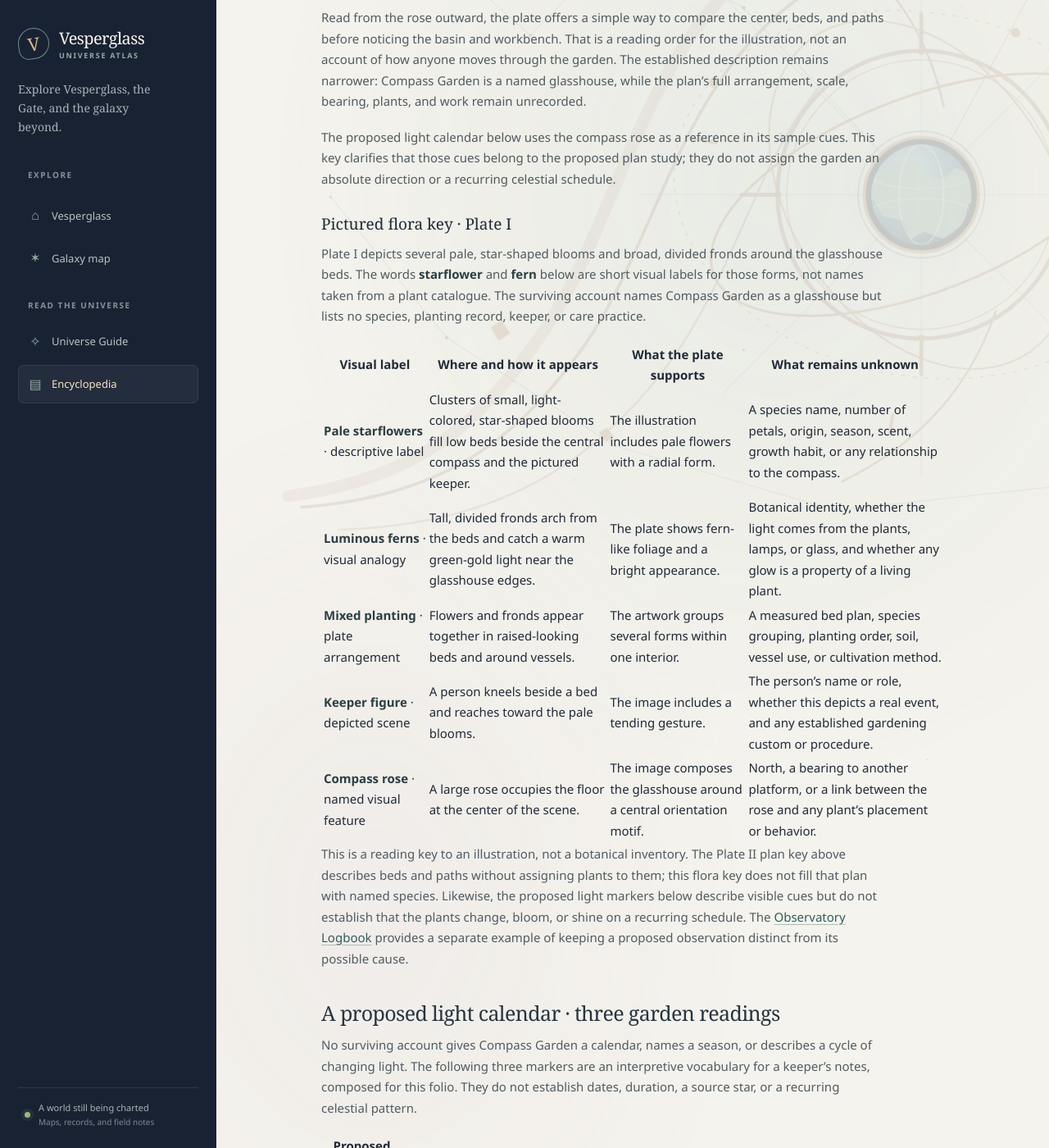
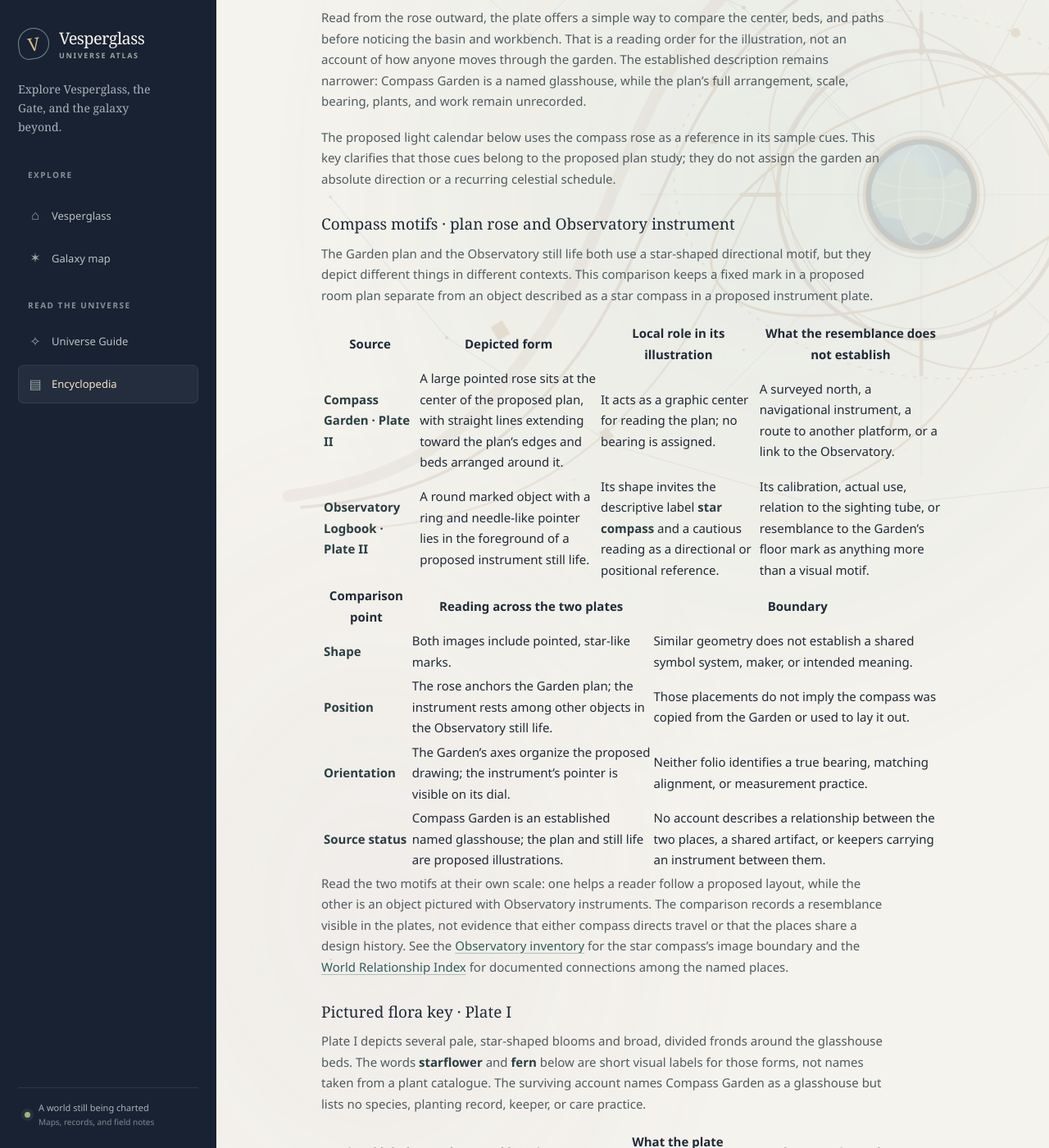
Before and after one commit to vesperglass/vesperglass.github.io, a Jekyll site: the page built from library/compass-garden.md, in a window 1280 px wide and 1400 px high, scrolled down 2409 px. Shown: the whole window at 82% size. Built offline with Jekyll 4.4.1, drawn with Linux system fonts in a browser that asks for light colours.

Commit message:
Compare Vesperglass compass motifs

```diff
--- a/assets/site.js
+++ b/assets/site.js
@@ -8,7 +8,7 @@
     { title: "Vesperglass Workshop", url: "/library/workshop/", summary: "The central home platform, with a source-aware inventory of objects depicted in its proposed cutaway.", terms: "workshop home making gathering table tools blueprint plan sheet cabinet vessel glassware wall tool cutaway inventory" },
     { title: "Threshold House", url: "/library/threshold-house/", summary: "A named platform with a concordance of its proposed interior view and plan, plus interpretive arrival phrases and sound notes.", terms: "threshold house arrival passage shelter interior plan concordance arch bench lamp niches axis floor plan elevation threshold opening phrases greetings room sounds acoustic" },
     { title: "Tideglass Foundry", url: "/library/tideglass-foundry/", summary: "The making of stardust, with a process-to-plate key separating the recorded steps from reconstructed Foundry tools.", terms: "tideglass foundry starshards stardust refining craft mill process cleaning grinding mirrored plates sifting tempering resonance plate II tools" },
-    { title: "Compass Garden", url: "/library/compass-garden/", summary: "A conservatory with a proposed plan and a visual key to pale starflowers and luminous fern-like fronds; no plant species are catalogued.", terms: "compass garden conservatory plants glasshouse planting flora starflower starflowers fern ferns pale bloom luminous foliage botanical species bed keeper compass rose image visual plate" },
+    { title: "Compass Garden", url: "/library/compass-garden/", summary: "A conservatory with a proposed plan, pictured-flora key, and a source-aware comparison of its compass rose with the Observatory's star compass.", terms: "compass garden conservatory plants glasshouse planting flora starflower starflowers fern ferns pale bloom luminous foliage botanical species bed keeper compass rose image visual plate star compass instrument Observatory directional bearing motif" },
     { title: "Observatory Logbook", url: "/library/observatory/", summary: "Instruments, observations, comparisons, and records of the sky.", terms: "observatory logbook instruments orrery telescope charts comparison follow-up color sighting tube" },
     { title: "Star Archive", url: "/library/star-archive/", summary: "A reference room for knowledge of the sky, with a shelf-content boundary card and evidence matrix for the proposed Unfixed Meridian chart.", terms: "star archive books maps memory library shelves radial stacks central reading table chart cabinet shelf number collection titles subject division catalog Unfixed Meridian annotations uncertain reading unverified place evidence provenance source title scope maker compiler date coordinates" },
     { title: "The Vesperglass Gate", url: "/library/vesperglass-gate/", summary: "The detached Gate platform, pictured aperture, bloom account, and two contrasting proposed threshold recollections.", terms: "vesperglass gate portal transit galaxy ring aperture arch cutaway construction bloom opening crossing keeper traveler hush singing recollection threshold sound" },
--- a/library/compass-garden.md
+++ b/library/compass-garden.md
@@ -46,6 +46,24 @@ Read from the rose outward, the plate offers a simple way to compare the center,
 
 The proposed light calendar below uses the compass rose as a reference in its sample cues. This key clarifies that those cues belong to the proposed plan study; they do not assign the garden an absolute direction or a recurring celestial schedule.
 
+### Compass motifs · plan rose and Observatory instrument
+
+The Garden plan and the Observatory still life both use a star-shaped directional motif, but they depict different things in different contexts. This comparison keeps a fixed mark in a proposed room plan separate from an object described as a star compass in a proposed instrument plate.
+
+| Source | Depicted form | Local role in its illustration | What the resemblance does not establish |
+| --- | --- | --- | --- |
+| **Compass Garden · Plate II** | A large pointed rose sits at the center of the proposed plan, with straight lines extending toward the plan's edges and beds arranged around it. | It acts as a graphic center for reading the plan; no bearing is assigned. | A surveyed north, a navigational instrument, a route to another platform, or a link to the Observatory. |
+| **Observatory Logbook · Plate II** | A round marked object with a ring and needle-like pointer lies in the foreground of a proposed instrument still life. | Its shape invites the descriptive label **star compass** and a cautious reading as a directional or positional reference. | Its calibration, actual use, relation to the sighting tube, or resemblance to the Garden's floor mark as anything more than a visual motif. |
+
+| Comparison point | Reading across the two plates | Boundary |
+| --- | --- | --- |
+| **Shape** | Both images include pointed, star-like marks. | Similar geometry does not establish a shared symbol system, maker, or intended meaning. |
+| **Position** | The rose anchors the Garden plan; the instrument rests among other objects in the Observatory still life. | Those placements do not imply the compass was copied from the Garden or used to lay it out. |
+| **Orientation** | The Garden's axes organize the proposed drawing; the instrument's pointer is visible on its dial. | Neither folio identifies a true bearing, matching alignment, or measurement practice. |
+| **Source status** | Compass Garden is an established named glasshouse; the plan and still life are proposed illustrations. | No account describes a relationship between the two places, a shared artifact, or keepers carrying an instrument between them. |
+
+Read the two motifs at their own scale: one helps a reader follow a proposed layout, while the other is an object pictured with Observatory instruments. The comparison records a resemblance visible in the plates, not evidence that either compass directs travel or that the places share a design history. See the [Observatory inventory]({{ '/library/observatory/' | relative_url }}) for the star compass's image boundary and the [World Relationship Index]({{ '/library/relationships/' | relative_url }}) for documented connections among the named places.
+
 ### Pictured flora key · Plate I
 
 Plate I depicts several pale, star-shaped blooms and broad, divided fronds around the glasshouse beds. The words **starflower** and **fern** below are short visual labels for those forms, not names taken from a plant catalogue. The surviving account names Compass Garden as a glasshouse but lists no species, planting record, keeper, or care practice.
```
Also changed, not shown: ENCYCLOPEDIA_BACKLOG.md (+3 -2 lines), library.md (+1 -1 lines), library/changelog.md (+1 -0 lines).
